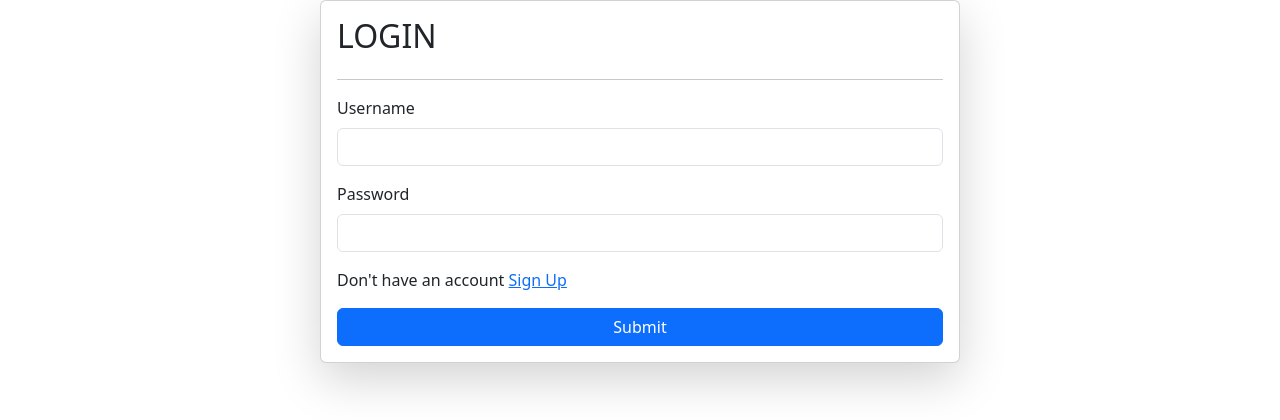
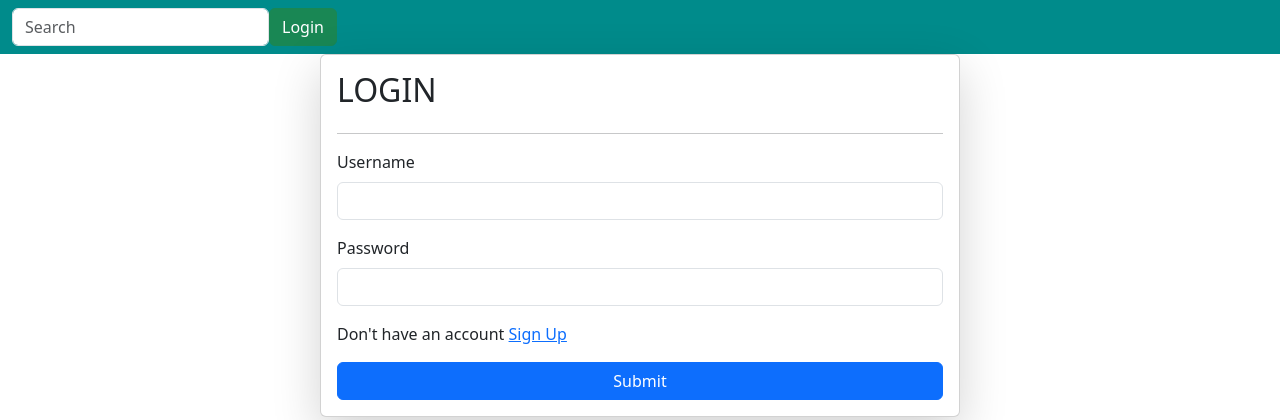
Before and after one commit to aliarmaghan/Recipe_mini_project, a Django app: page /login/ in a window 1280 px wide. Shown: the top 420 px of the page. Run offline with Django 4.2, Linux system fonts and the light colour scheme.

Commit message:
login & logout work

```diff
--- a/core/urls.py
+++ b/core/urls.py
@@ -31,6 +31,7 @@ urlpatterns = [
    path('delete-recipe/<id>/', delete_recipe , name="delete_recipe"),
    path('update-recipe/<id>/', update_recipe , name="update_recipe"),
    path('login/', login_page , name="login"),
+   path('logout/', logout_page , name="logout"),
    path('register/', register , name="register"),
 
 
--- a/home/templates/base.html
+++ b/home/templates/base.html
@@ -19,6 +19,18 @@
         }
     </style>
     <body>
+        <nav class="navbar navbar-light" style="background-color: #008b8b;">
+            <div class="container-fluid">
+                <form class="d-flex" role="search">
+                    <input class="form-control mr-sm-2" type="search" placeholder="Search" aria-label="Search">
+                {%if request.user.is_authenticated %}
+                    <a href="/logout/" class="btn btn-success" type="submit"> Logout </a>
+                {% else %}
+                    <a href="/login/" class="btn btn-success" type="submit"> Login </a>
+                {%endif%}
+                </form>
+            </div>
+        </nav>
 
         {% block start %}
 
--- a/vege/templates/login.html
+++ b/vege/templates/login.html
@@ -1,5 +1,7 @@
 {% extends 'base.html' %}
 {% block start %}
+
+
 <div class"=container mt-5">
 
 
@@ -7,13 +9,22 @@
         {% csrf_token %}
         <h2>LOGIN</h2>
         <hr>
+
+        {% if messages %}
+        <div class="alert alert-primary" role="alert">
+            {% for message in messages %}
+            {{ message }}
+            {% endfor %}
+        </div>
+        {% endif %}
+
         <div class="mb-3">
             <label for="exampleInputEmail1" class="form-label">Username</label>
-            <input type="email" class="form-control" id="exampleInputEmail1" aria-describedby="emailHelp">
+            <input type="=text" name="username" class="form-control" id="exampleInputEmail1" aria-describedby="emailHelp">
         </div>
         <div class="mb-3">
           <label for="exampleInputPassword1" class="form-label">Password</label>
-          <input type="password" class="form-control" id="exampleInputPassword1">
+          <input type="password" name="password" class="form-control" id="exampleInputPassword1">
         </div>
         <p>Don't have an account <a href='/register/'>Sign Up</a></p>
         <button type="submit" class="btn btn-primary">Submit</button>
--- a/vege/templates/recipes.html
+++ b/vege/templates/recipes.html
@@ -1,5 +1,9 @@
 {% extends 'base.html' %}
 {% block start %}
+
+{{request.user}}</br>
+{{request.user.first_name}}
+
 <div class"=container mt-5">
 
     <form class="col-6 mx-auto card p-3 shadow-lg" method="post" enctype="multipart/form-data">
--- a/vege/views.py
+++ b/vege/views.py
@@ -2,8 +2,11 @@ from django.shortcuts import render, redirect
 from .models import *
 from django.contrib.auth.models import User
 from django.contrib import messages
+from django.contrib.auth import authenticate,login,logout
+from django.contrib.auth.decorators import login_required
+
 # Create your views here.
-
+@login_required(login_url='/login/')
 def recipes(request):
 
     if request.method == "POST":
@@ -30,11 +33,19 @@ def recipes(request):
 
     return render(request, "recipes.html",context)
 
+
+
+
+@login_required(login_url='/login/')
 def delete_recipe(request, id):
     queryset = Recipe.objects.get(id = id)
     queryset.delete()
     return redirect('/recipes/')
 
+
+
+
+@login_required(login_url='/login/')
 def update_recipe(request, id):
     queryset = Recipe.objects.get(id = id)
 
@@ -58,7 +69,30 @@ def update_recipe(request, id):
     return render(request, "update_recipes.html",context)
 
 def login_page(request):
+
+    if request.method =="POST":
+        username = request.POST.get('username')
+        password = request.POST.get('password')
+
+        if not User.objects.filter(username = username).exists():
+            messages.error(request, "Invalid User name")
+            return redirect('/login/')
+
+        user = authenticate(username = username , password = password)
+
+        if user is None:
+            messages.error(request, "Invalid Password")
+            return redirect("/login/")
+        else:
+            login(request, user)
+            return redirect("/recipes/")
+
     return render (request, 'login.html')
+
+
+def logout_page(request):
+   logout(request)
+   return redirect('/login/')
 
 
 def register(request):
@@ -83,7 +117,6 @@ def register(request):
         user.set_password(password)
         user.save()
         messages.info(request, "Account Created Successfully")
+        return redirect('/register/')
 
-
-        return redirect('/register/')
     return render (request, 'register.html')
```
Also changed, not shown: db.sqlite3.
